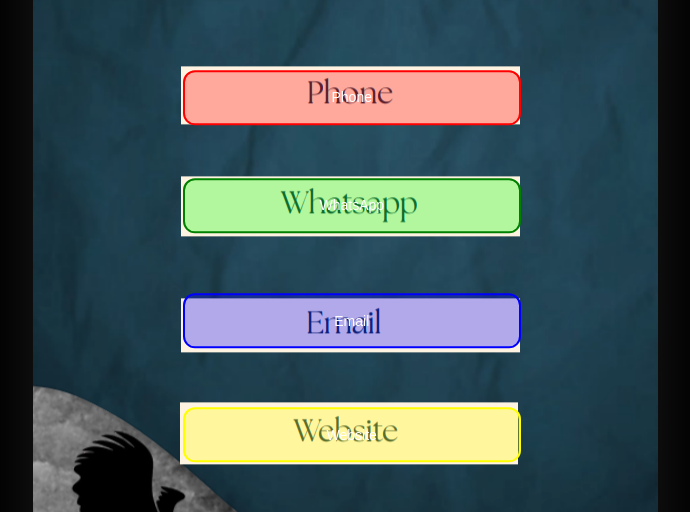
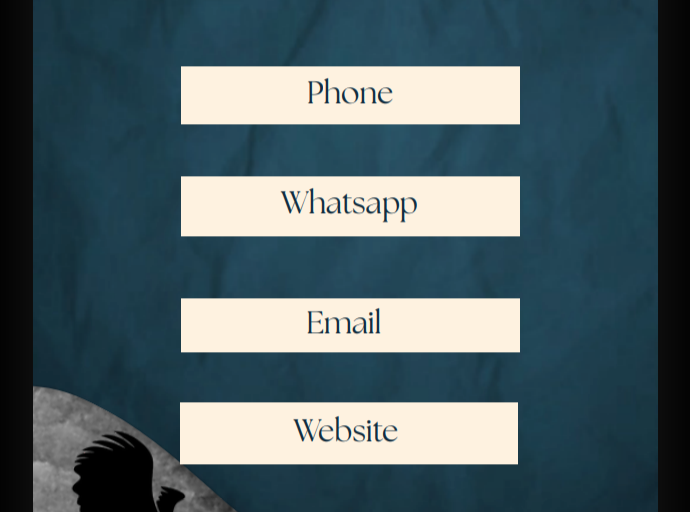
Before and after one commit to Art-Code2025/falcon-card, a plain HTML site: page index.html in a window 1280 px wide. Shown: the part 441-953 px from the top of the page, without its empty margins (295-985 px from the left). Drawn offline with Linux system fonts and the light colour scheme.

```diff
--- a/index.html
+++ b/index.html
@@ -75,40 +75,17 @@
             left: 24%;
             right: 22%;
             height: 55px;
-            background-color: rgba(255, 0, 0, 0.3);
-            border: 2px solid red;
+            background-color: transparent;
             border-radius: 12px;
             cursor: pointer;
+            transition: all 0.3s ease;
             display: flex;
             justify-content: center;
             align-items: center;
             text-decoration: none;
-            font-family: Arial, sans-serif;
-            color: white;
-            font-size: 14px;
-        }
-
-        .phone-btn {
-            top: 45.2%;
-            background-color: rgba(255, 0, 0, 0.3);
-        }
-
-        .whatsapp-btn {
-            top: 55%;
-            background-color: rgba(0, 255, 0, 0.3);
-            border-color: green;
-        }
-
-        .email-btn {
-            top: 65.5%;
-            background-color: rgba(0, 0, 255, 0.3);
-            border-color: blue;
-        }
-
-        .website-btn {
-            top: 75.8%;
-            background-color: rgba(255, 255, 0, 0.3);
-            border-color: yellow;
+            -webkit-tap-highlight-color: transparent;
+            opacity: 0;
+            animation: fadeInScale 0.5s ease-out forwards;
         }
 
         .button-overlay:hover {
@@ -120,6 +97,26 @@
         .button-overlay:active {
             transform: scale(0.98);
             background-color: rgba(255, 255, 255, 0.15);
+        }
+
+        .phone-btn {
+            top: 45.2%;
+            animation-delay: 0.3s;
+        }
+
+        .whatsapp-btn {
+            top: 55%;
+            animation-delay: 0.5s;
+        }
+
+        .email-btn {
+            top: 65.5%;
+            animation-delay: 0.7s;
+        }
+
+        .website-btn {
+            top: 75.8%;
+            animation-delay: 0.9s;
         }
 
         @media (max-width: 480px) {
@@ -154,10 +151,10 @@
     <div class="card-container">
         <img src="falcon.png" alt="Business Card" class="card-image">
 
-        <a href="tel:+966500081927" class="button-overlay phone-btn">Phone</a>
-        <a href="https://wa.me/966500081927" class="button-overlay whatsapp-btn">WhatsApp</a>
-        <a href="mailto:caprephe@gmail.com" class="button-overlay email-btn">Email</a>
-        <a href="https://www.falcons-hk.com" class="button-overlay website-btn">Website</a>
+        <a href="tel:+966500081927" class="button-overlay phone-btn" aria-label="Call us"></a>
+        <a href="https://wa.me/966500081927" class="button-overlay whatsapp-btn" target="_blank" aria-label="Contact on WhatsApp"></a>
+        <a href="mailto:caprephe@gmail.com" class="button-overlay email-btn" aria-label="Send email"></a>
+        <a href="https://www.falcons-hk.com" class="button-overlay website-btn" target="_blank" aria-label="Visit website"></a>
     </div>
 </body>
 </html>
```
